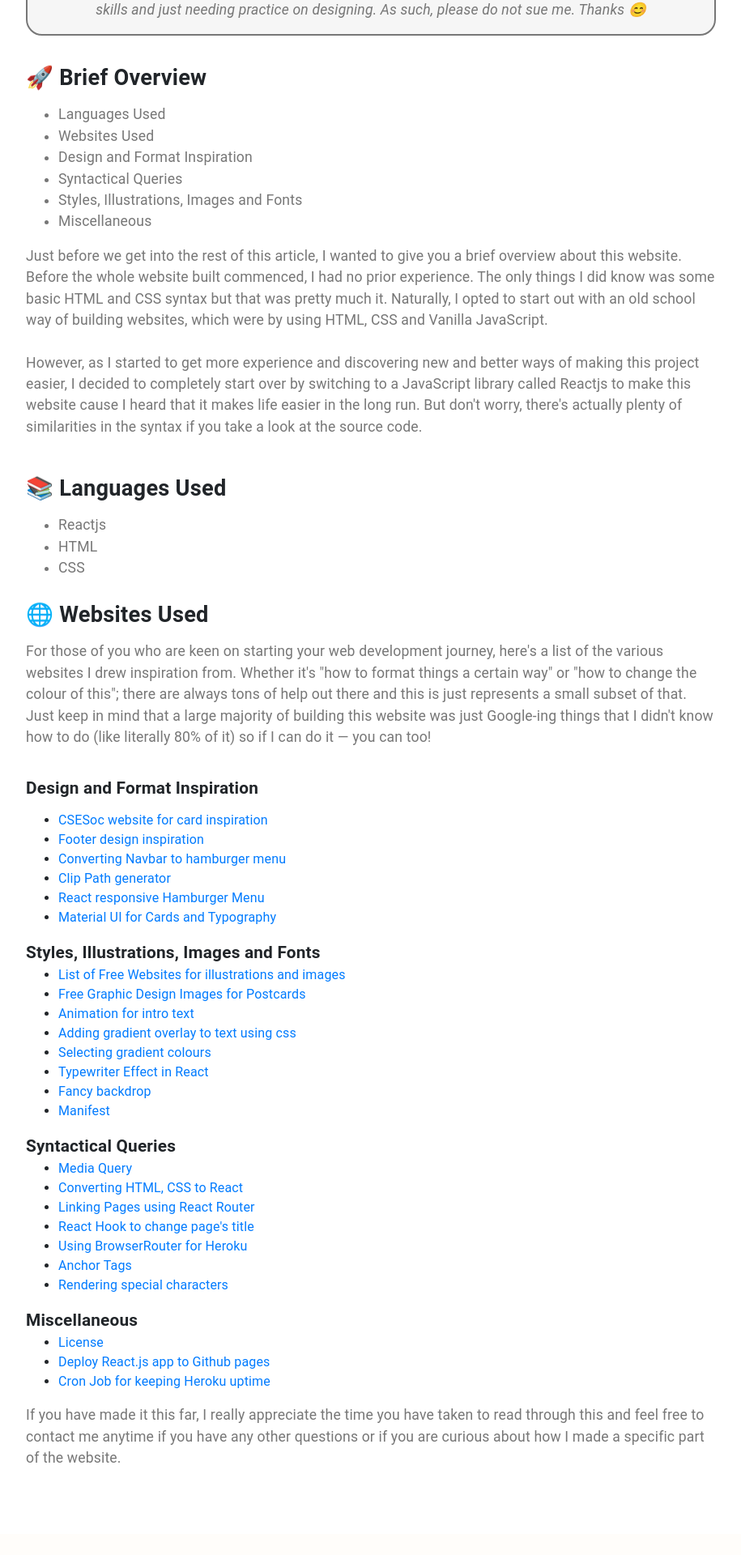
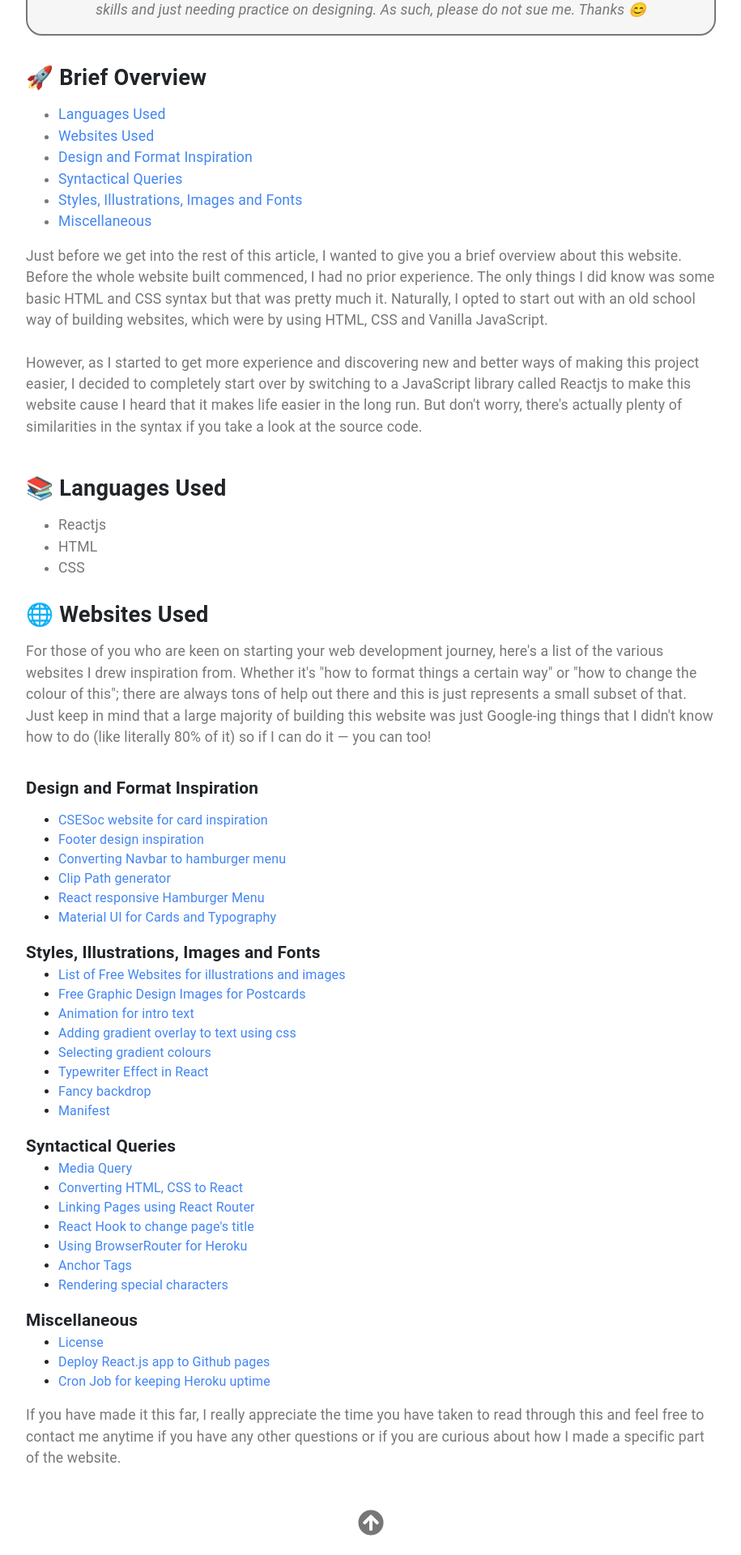
Before and after one commit to Darianlmj/Web-Portfolio, a React (Create React App) app: page /post/1 in a window 1280 px wide. Shown: the part 593-2513 px from the top of the page at 81% size, without its empty margins (182-1097 px from the left). Built offline with nearby package versions, Linux system fonts and the light colour scheme; a web font is replaced by a local one.

Commit message:
Updated resume and improved navigation around new post

```diff
--- a/src/index.css
+++ b/src/index.css
@@ -346,7 +346,9 @@ and (-webkit-min-device-pixel-ratio: 2) {
 
 
 
-
+.post-link {
+  color: #4285F4;
+}
 
 .post-link:hover {
   color: #4285F4;
--- a/src/pages/Post/Website101.js
+++ b/src/pages/Post/Website101.js
@@ -2,6 +2,7 @@ import React, { useEffect } from "react";
 import { Container, Typography, Divider } from "@mui/material";
 import Emoji from "../../components/Emoji/Emoji";
 import "../../index"
+import { HashLink as Link } from 'react-router-hash-link';
 
 const Post = () => {
     useEffect(() => {
@@ -47,12 +48,12 @@ const Post = () => {
                 </Typography>
                 <Typography sx={{fontSize: '1.1rem', color: '#777777'}}>
                     <ul>
-                        <li>Languages Used</li>
-                        <li>Websites Used</li>
-                        <li>Design and Format Inspiration</li>
-                        <li>Syntactical Queries</li>
-                        <li>Styles, Illustrations, Images and Fonts</li>
-                        <li>Miscellaneous</li>
+                        <li><Link className="post-link" to="#languages-used">Languages Used</Link></li>
+                        <li><Link className="post-link" to="#websites-used">Websites Used</Link></li>
+                        <li><Link className="post-link" to="#design-and-format-inspiration">Design and Format Inspiration</Link></li>
+                        <li><Link className="post-link" to="#syntactical-queries">Syntactical Queries</Link></li>
+                        <li><Link className="post-link" to="#styles-illustrations-images-and-fonts">Styles, Illustrations, Images and Fonts</Link></li>
+                        <li><Link className="post-link" to="#miscellaneous">Miscellaneous</Link></li>
                     </ul>
                 </Typography>
                 <Typography sx={{fontSize: '1.1rem', color: '#777777', marginBottom: 2}}>
@@ -71,7 +72,7 @@ const Post = () => {
                     <br/>
                 </Typography>
 
-                <Typography sx={{fontSize: '1.7rem', fontWeight: 600, marginBottom: 1.5}}>
+                <Typography id="languages-used" sx={{fontSize: '1.7rem', fontWeight: 600, marginBottom: 1.5}}>
                     <Emoji  symbol="📚 &#09;"/>
                     Languages Used
                 </Typography>
@@ -84,7 +85,7 @@ const Post = () => {
                 </Typography>
 
 
-                <Typography sx={{fontSize: '1.7rem', fontWeight: 600, marginBottom: 1.5}}>
+                <Typography id="websites-used" sx={{fontSize: '1.7rem', fontWeight: 600, marginBottom: 1.5}}>
                     <Emoji  symbol="🌐 &#09;"/>
                     Websites Used
                 </Typography>
@@ -99,7 +100,7 @@ const Post = () => {
                     <br/>
                 </Typography>
 
-                <Typography sx={{fontSize: '1.3rem', fontWeight: 600, marginBottom: 1.5}}>
+                <Typography id="design-and-format-inspiration" sx={{fontSize: '1.3rem', fontWeight: 600, marginBottom: 1.5}}>
                     Design and Format Inspiration
                 </Typography>
                 <Typography>
@@ -114,7 +115,7 @@ const Post = () => {
                     </ul>
                 </Typography>
 
-                <Typography sx={{fontSize: '1.3rem', fontWeight: 600}}>
+                <Typography id="styles-illustrations-images-and-fonts" sx={{fontSize: '1.3rem', fontWeight: 600}}>
                     Styles, Illustrations, Images and Fonts
                 </Typography>
                 <Typography>
@@ -130,7 +131,7 @@ const Post = () => {
                     </ul>
                 </Typography>
 
-                <Typography sx={{fontSize: '1.3rem', fontWeight: 600}}>
+                <Typography id="syntactical-queries" sx={{fontSize: '1.3rem', fontWeight: 600}}>
                     Syntactical Queries
                 </Typography>
                 <Typography>
@@ -145,7 +146,7 @@ const Post = () => {
                     </ul>
                 </Typography>
 
-                <Typography sx={{fontSize: '1.3rem', fontWeight: 600}}>
+                <Typography id="miscellaneous" sx={{fontSize: '1.3rem', fontWeight: 600}}>
                     Miscellaneous
                 </Typography>
                 <Typography>
@@ -162,6 +163,11 @@ const Post = () => {
                     other questions or if you are curious about how I made a specific part of the website.
                 </Typography>
 
+                <div className='backToTop' style={{marginTop: 50}}>
+                    <Link style={{color: '#777777'}} to='#top'>
+                        <i class="fas fa-arrow-circle-up fa-2x"></i>
+                    </Link>
+                </div>
             </Container>
         </div>
     )
--- a/src/pages/Resume/Resume.js
+++ b/src/pages/Resume/Resume.js
@@ -57,13 +57,11 @@ const Resume = () => {
                         </div>
                         <div style={{fontSize: 18, color: '#4285F4'}}>June 2021 - Present</div>
                         Bachelor of Computer Science   <br></br>
-                        Weighted Average Mark: 73.2%
                     </div>
                     <div>
                         <div style={{fontSize: 23, color: 'black'}}>University of New South Wales Global</div>
                         <div style={{fontSize: 18, color: '#4285F4'}}>May 2020 - May 2021</div>
                         Diploma in Computer Science <br></br>
-                        Weighted Average Mark: 74.7% <br></br>
                         Awarded the UNSW Global Diploma Scholarship in 2020 and 2021
                     </div>
                 </ResContent>
@@ -92,7 +90,7 @@ const Resume = () => {
                     <div style={{fontSize: 20, paddingTop: 20, fontWeight: 500}}>ASEAN Society Website</div>
                     <div style={{paddingTop: 20, paddingBottom: 40}}>
                         Collaborated with a team of 3 members to design the frontend of the society's <br></br>
-                        official website.<br></br>
+                        official website using React.<br></br>
                     </div>
 
                     <div style={{fontSize: 23, color: 'black'}}>
```
